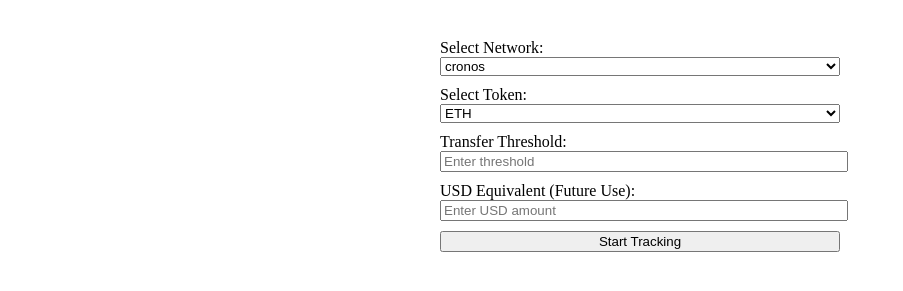
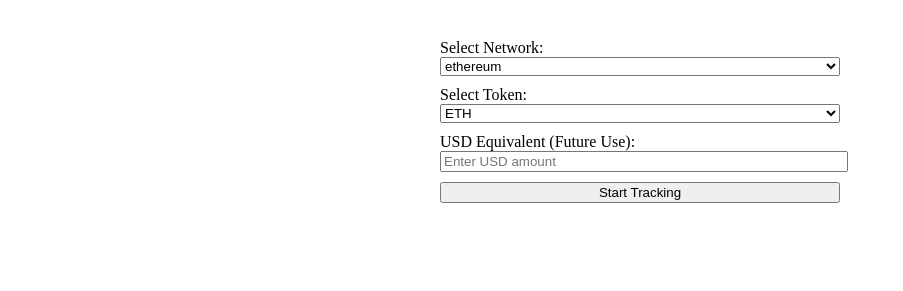
Before and after one commit to Endeavour-Innovations-Inc/WhaleTrackerApp, a website: page public/index.html in a window 1280 px wide. Shown: the part 61-352 px from the top of the page, without its empty margins (0-903 px from the left). Drawn offline with Linux system fonts and the light colour scheme.

```diff
--- a/public/index.html
+++ b/public/index.html
@@ -33,8 +33,8 @@
         <form id="trackerForm">
             <label for="network">Select Network:</label>
             <select id="network">
-                <option value="cronos">cronos</option>
                 <option value="ethereum">ethereum</option>
+                <option value="bsc">binance smart chain</option>
             </select>
 
             <label for="token">Select Token:</label>
@@ -43,9 +43,6 @@
                 <option value="tonic">WBTC</option>
                 <!-- Additional tokens can be added here -->
             </select>
-
-            <label for="threshold">Transfer Threshold:</label>
-            <input type="number" id="threshold" placeholder="Enter threshold" step="any"> <!-- Allow decimal input -->
 
             <label for="usdEquivalent">USD Equivalent (Future Use):</label>
             <input type="number" id="usdEquivalent" placeholder="Enter USD amount" step="any"> <!-- Allow decimal input -->
```
